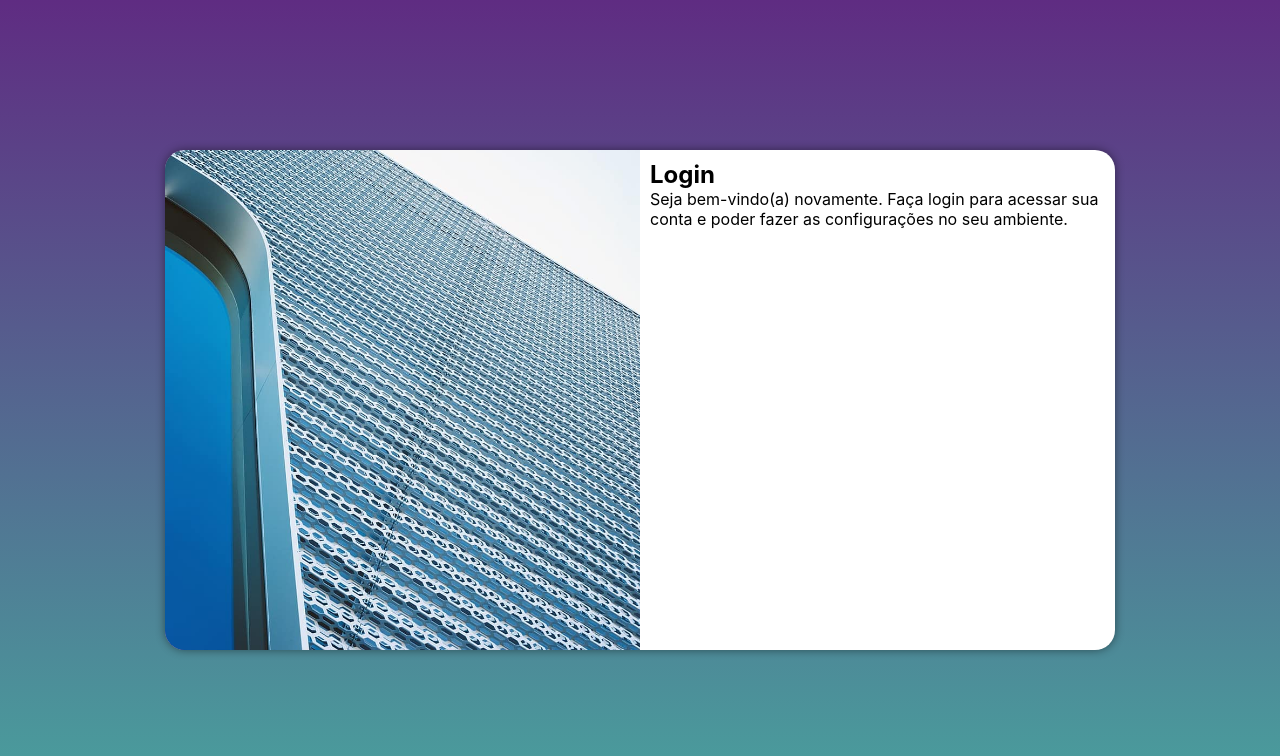
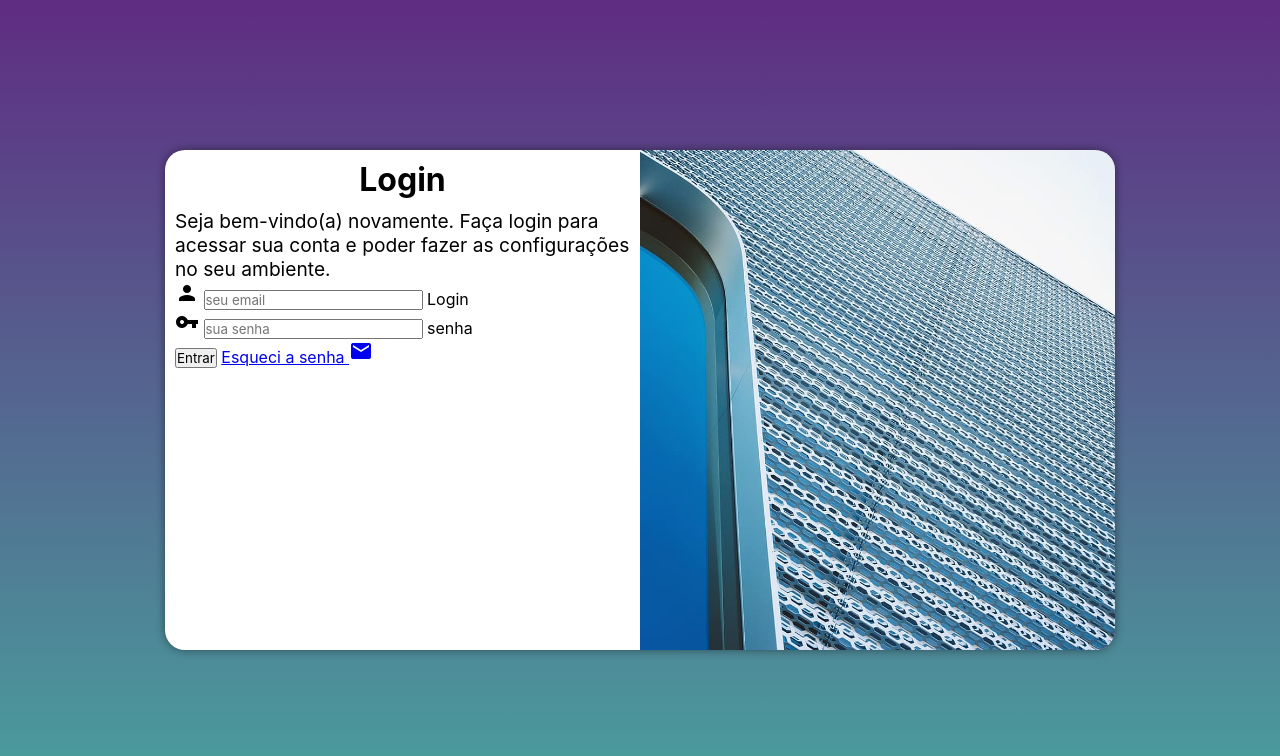
Before and after one commit to JuniorGarciaDev/Projeto-login, a plain HTML site: page index.html in a window 1280 px wide. Drawn offline with Linux system fonts and the light colour scheme.

Commit message:
adicionei o formulario

```diff
--- a/estilos/media-query.css
+++ b/estilos/media-query.css
@@ -41,14 +41,22 @@ Grandes telas:acima de 1200px
     }
 
     section#login > div#imagem{
-        float: left;
+        float: right;
         width: 50%;
         height: 100%;
     }
 
     section#login > div#formulario{
-        float: right;
+        float: left;
         width: 50%;
     }
 
+    div#formulario > h1{
+        font-size: 2em;
+    }
+
+    div#formulario > p{
+        font-size: 1.2em;
+    }
+
 }
--- a/estilos/style.css
+++ b/estilos/style.css
@@ -57,3 +57,12 @@ section#login > div#formulario{
     display: block;
     padding: 10px;
 }
+
+div#formulario > h1{
+    text-align: center;
+    margin-bottom: 10px;
+}
+
+div#formulario > p {
+    font-size: 0.8em;
+}
--- a/index.html
+++ b/index.html
@@ -7,6 +7,7 @@
     <title>Login</title>
     <link rel="stylesheet" href="estilos/style.css">
     <link rel="stylesheet" href="estilos/media-query.css">
+    <link href="https://fonts.googleapis.com/icon?family=Material+Icons"rel="stylesheet">
 </head>
 <body>
     <main>
@@ -17,8 +18,22 @@
             <div id="formulario">
                 <h1>Login</h1>
                 <p>Seja bem-vindo(a) novamente. Faça login para acessar sua conta e poder fazer as configurações no seu ambiente.</p>
-                <form action="login.php" method="post">
 
+                <form action="login.php" method="post" autocomplete="on">
+
+                <div class="campo">
+                    <span class="material-icons">person</span>
+                    <input type="email" name="login" id="ilogin" placeholder="seu email" autocomplete="email" required maxlength="30">
+                     <label for="ilogin">Login</label>
+                </div>
+
+                <div class="campo">
+                    <span class="material-icons">vpn_key</span>
+                    <input type="password" name="senha" id="isenha" placeholder="sua senha" autocomplete="current-password" required minlength="8" maxlength="20">
+                    <label for="isenha">senha</label>
+                </div>
+                <input type="submit" value="Entrar">
+                <a href="esqueci.html">Esqueci a senha <span class="material-icons">mail</span></a>
 
                 </form>
 
```
